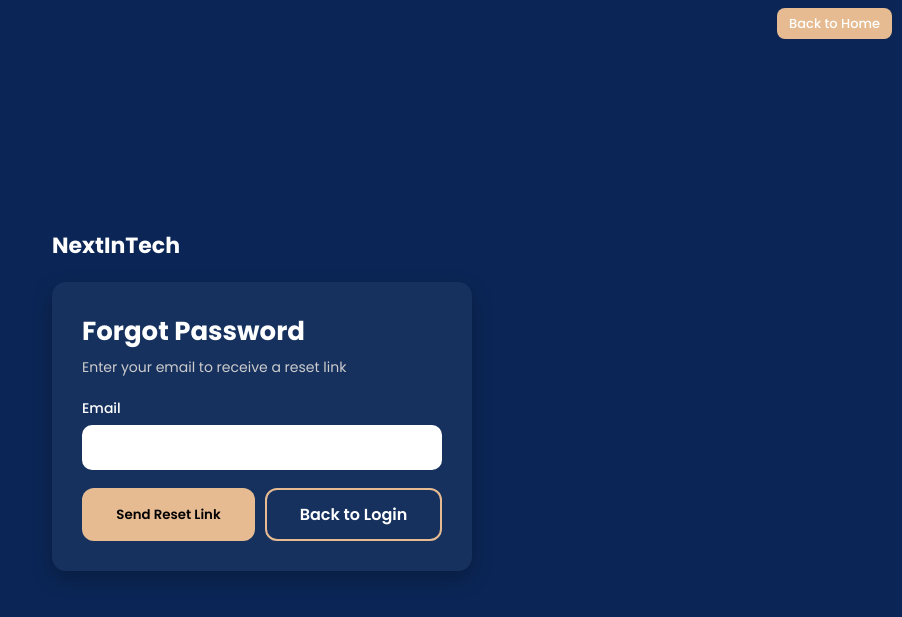
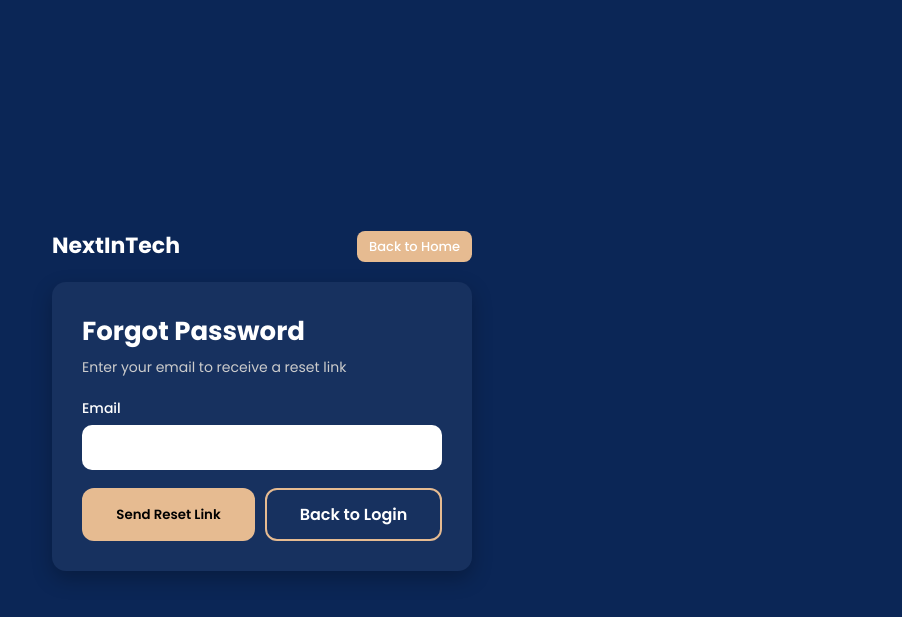
Before and after one commit to nextintechhub/nextintech, a PHP site: page /nextintech/forgot-password.php in a window 1280 px wide. Shown: the top 617 px of the page, without its empty margins (378-1280 px from the left). Run offline with PHP 8.4, Linux system fonts and the light colour scheme.

Commit message:
nextintech

```diff
--- a/forgot-password.php
+++ b/forgot-password.php
@@ -47,15 +47,15 @@ if ($_SERVER["REQUEST_METHOD"] == "POST") {
       display:flex; justify-content:center; align-items:center;
       min-height:100vh;
     }
-    .shell { width:100%; max-width:420px; }
-    .topbar .brand { font-size:22px; font-weight:700; margin-bottom:20px; }
-    .top-right { position:absolute; top:10px; right:10px; }
-    .top-right a {
+    .shell { width:100%; max-width:420px; position:relative; }
+    .topbar { display:flex; justify-content:space-between; align-items:center; margin-bottom:20px; }
+    .topbar .brand { font-size:22px; font-weight:700; }
+    .topbar .top-right a {
       font-size:13px; font-weight:500; color:#fff;
       text-decoration:none; background:#e6bb91;
       padding:6px 12px; border-radius:8px; transition:0.3s;
     }
-    .top-right a:hover { background:#d4a97f; color:#000; }
+    .topbar .top-right a:hover { background:#d4a97f; color:#000; }
     .card {
       background:rgba(255,255,255,0.05);
       border-radius:14px;
```
